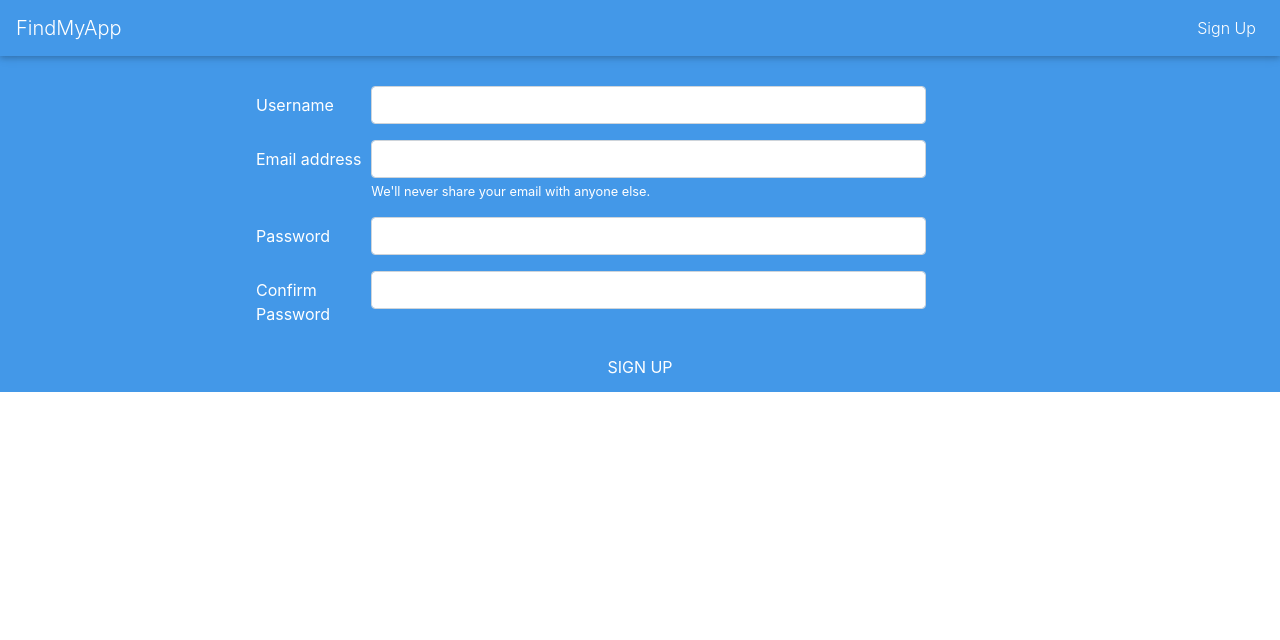
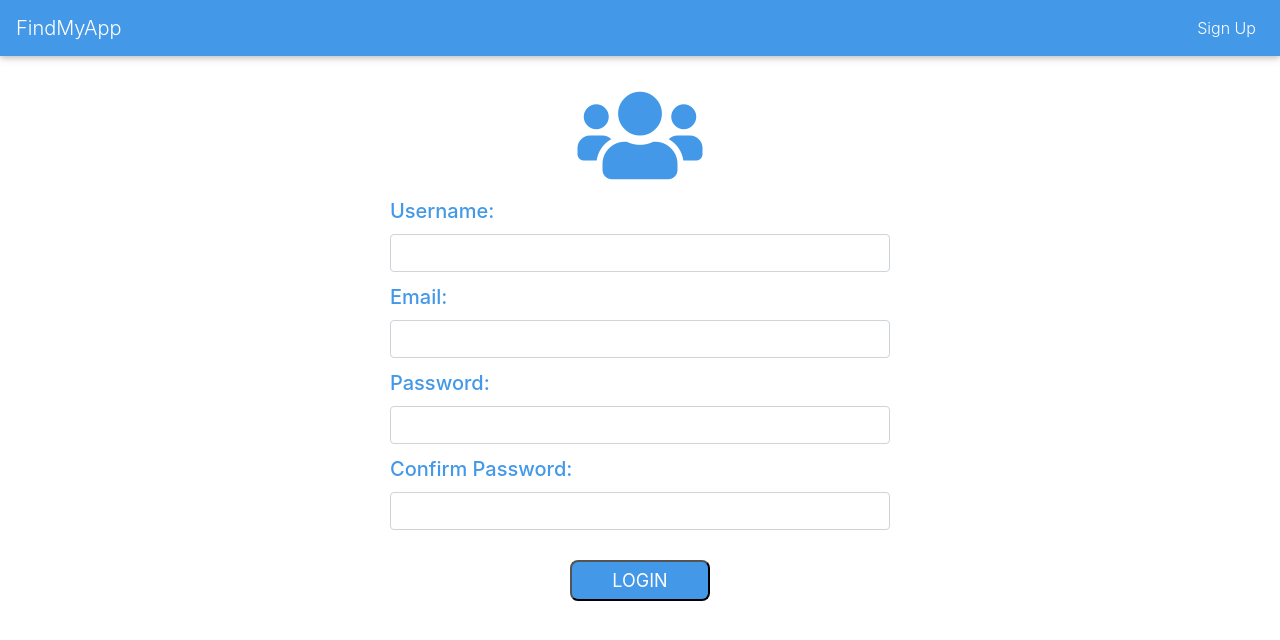
Before and after one commit to iiremkayaa/findmyapp, a React (Create React App) app: page /signup in a window 1280 px wide. Shown: the top 640 px of the page. Built offline with nearby package versions, Linux system fonts and the light colour scheme.

Commit message:
fixed register page

```diff
--- a/src/components/Register.js
+++ b/src/components/Register.js
@@ -5,6 +5,8 @@ import Button from 'react-bootstrap/Button';
 import Sharing from './Sharing';
 import SharingList from './SharingList';
 import * as firebase from "firebase";
+import { MDBIcon } from "mdbreact";
+
 const Register = () => {
     const [email, setEmail] = useState("");
     const [password, setPassword] = useState("");
@@ -51,40 +53,40 @@ const Register = () => {
     }
     return (
         <div >
-            <div style={{ margin: "20%", marginTop: "30px", marginBottom: "10px" }}>
+            <div style={{ paddingLeft: "15px", paddingRight: "15px", backgroundColor: "white" }}>
+                <div style={{ paddingTop: "30px", paddingBottom: "0px",paddingLeft: "30%", paddingRight: "30%" }}>
+                    <h2 style={{ textAlign: "center", color: "rgb(67,152,232)" }}><MDBIcon icon="users" style={{ color: "rgb(67,152,232)", fontSize: "100px" }} /></h2>
+                </div>
+                <Form style={{ paddingLeft: "30%", paddingRight: "30%" }}>
+                    <div style={{marginTop:"10px",marginBottom:"10px"}} >
+                        <Form.Label style={{  color: "rgb(67,152,232)",fontWeight:"500",fontSize:"20px"}} >Username:</Form.Label>
+                        <Form.Control style={{}} type="text" placeholder="" onChange={handleUsername} />
+                    </div>
 
-                <Form>
-                    <Form.Group style={{display:"table",width:"100%"}} >
-                        <Form.Label style={{display:"table-cell",width:"15%"}} >Username</Form.Label>
-                        <Form.Control style={{display:"table-cell",width:"85%"}} type="text" placeholder="" onChange={handleUsername} />
-                    </Form.Group>
+                    <div style={{marginTop:"10px",marginBottom:"10px"}} >
+                        <Form.Label style={{ color: "rgb(67,152,232)" ,fontWeight:"500",fontSize:"20px"}}>Email:</Form.Label>
+                        <Form.Control style={{ }} type="email" placeholder="" onChange={handleEmail} />
 
-                    <Form.Group  style={{display:"table",width:"100%"}}>
-                        <Form.Label style={{display:"table-cell",width:"15%"}}>Email address</Form.Label>
-                        <Form.Control style={{display:"table-cell",width:"85%"}} type="email" placeholder="" onChange={handleEmail} />
-                        <Form.Text style={{ color: "white" }}>
-                            We'll never share your email with anyone else.
-                        </Form.Text>
-                    </Form.Group>
+                    </div>
 
-                    <Form.Group  style={{display:"table",width:"100%"}} >
-                        <Form.Label style={{display:"table-cell",width:"15%"}}>Password</Form.Label>
-                        <Form.Control style={{display:"table-cell",width:"85%"}} type="password" placeholder="" onChange={handlePassword} />
+                    <div style={{marginTop:"10px",marginBottom:"10px"}} >
+                        <Form.Label style={{  color: "rgb(67,152,232)",fontWeight:"500",fontSize:"20px" }}>Password:</Form.Label>
+                        <Form.Control style={{ }} type="password" placeholder="" onChange={handlePassword} />
                         {charControl && <Form.Text style={{ color: "red" }}>
                             The password field must be at least 5 characters.
                         </Form.Text>}
-                    </Form.Group>
-                    <Form.Group  style={{display:"table",width:"100%"}} >
-                        <Form.Label style={{display:"table-cell",width:"15%"}}>Confirm Password</Form.Label>
-                        <Form.Control style={{display:"table-cell",width:"85%"}} type="password" placeholder="" onChange={handleConfirmPassword} />
+                    </div>
+                    <div style={{marginTop:"10px",marginBottom:"10px"}} >
+                        <Form.Label style={{ color: "rgb(67,152,232)" ,fontWeight:"500",fontSize:"20px"}}>Confirm Password:</Form.Label>
+                        <Form.Control style={{ }} type="password" placeholder="" onChange={handleConfirmPassword} />
                         {passControl && <Form.Text style={{ color: "red" }}>
                             The password must match confirm password.
                         </Form.Text>}
-                    </Form.Group>
-                    <div style={{ textAlign: "center",width:"100%" }}>
-                        <Button variant="link" type="submit" onClick={submit} style={{ color: "white" }}>
-                            Sign Up
-                    </Button>
+                    </div>
+                    <div style={{ textAlign: "center", width: "100%", marginTop: "30px" }}>
+                    <button  type="submit" onClick={submit} style={{fontWeight:"400",fontSize:"18px",borderRadius:"8px", color:"white",backgroundColor: "rgb(67,152,232)",padding:"5px",paddingLeft:"40px",paddingRight:"40px"}}>
+                            LOGIN
+                    </button>
                     </div>
                 </Form>
 
```
